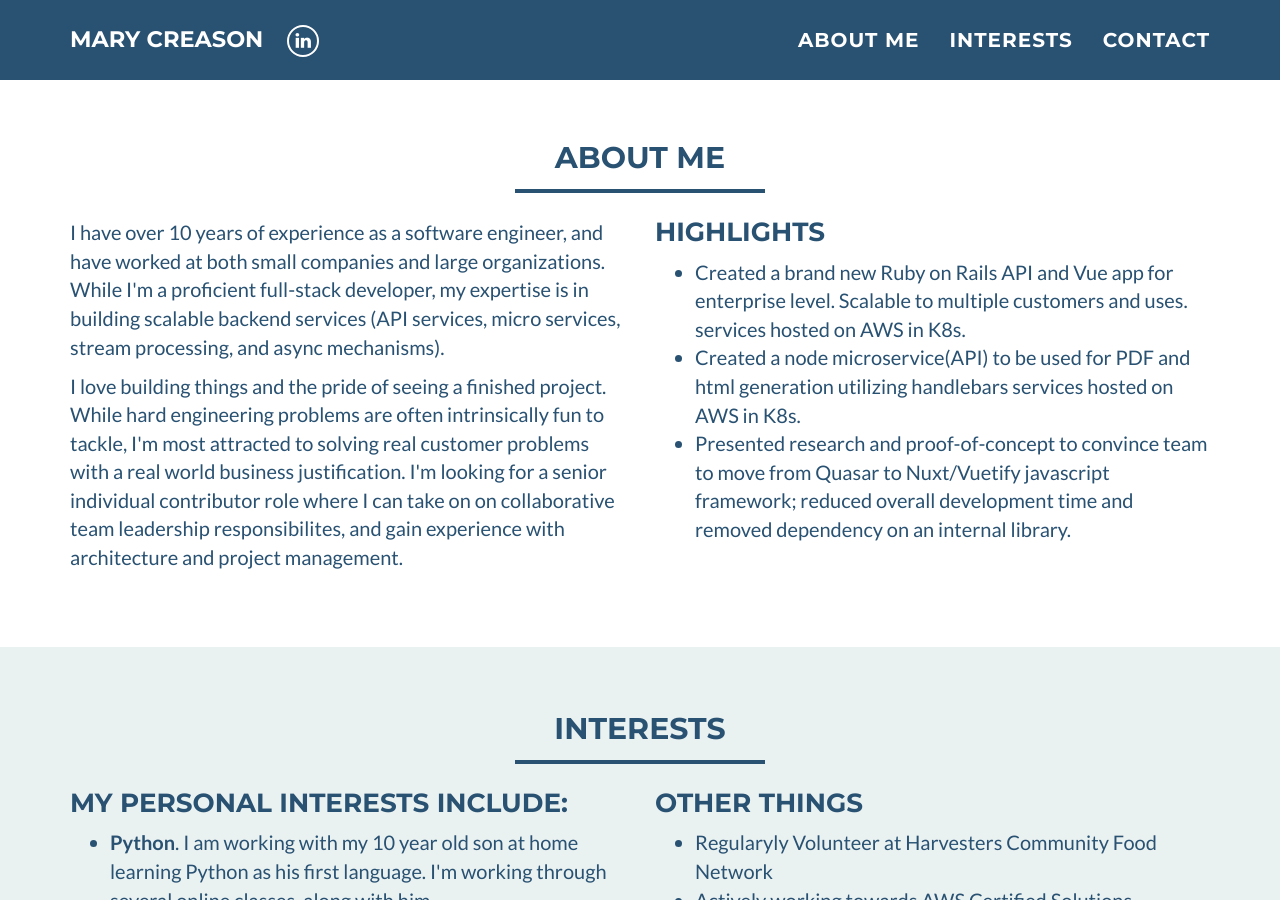
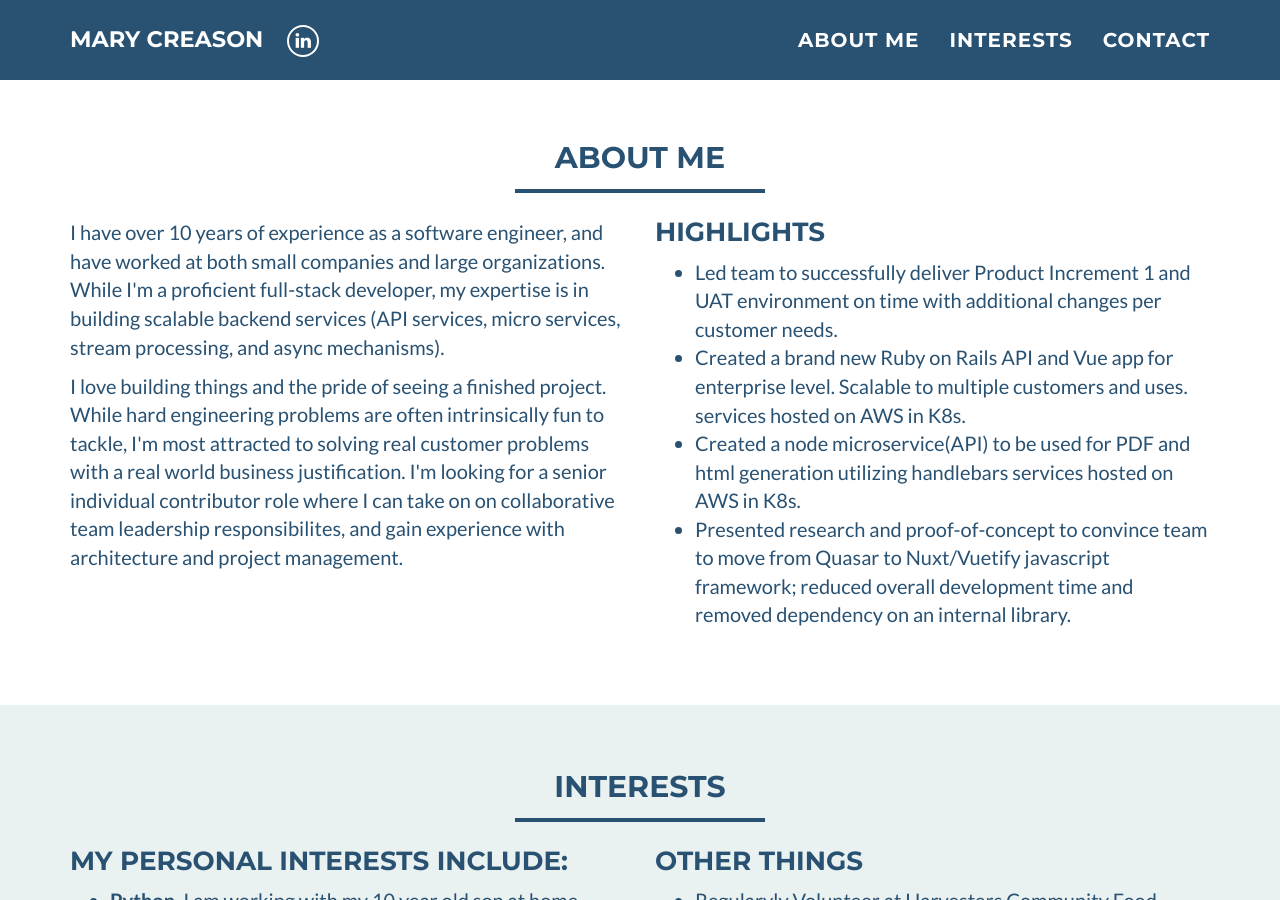
Before and after one commit to mcreason/marycreason-github.io, a Jekyll site: the page built from index.html, in a window 1280 px wide and 900 px high, scrolled down 498 px. Built offline with Jekyll 4.4.1, drawn with Linux system fonts in a browser that asks for light colours.

Commit message:
Update about_me.html

```diff
--- a/_includes/about_me.html
+++ b/_includes/about_me.html
@@ -26,6 +26,9 @@
 	    <div class="col-sm-6">
 		    <h3 style="margin-top:0;">Highlights</h3>
 		    <ul>
+			 <li>
+            Led team to successfully deliver Product Increment 1 and UAT environment on time with additional changes per customer needs.
+    			</li>
     			<li>
             Created a brand new Ruby on Rails API and Vue app for enterprise level. Scalable to multiple customers and uses.
             services hosted on AWS in K8s.
```
